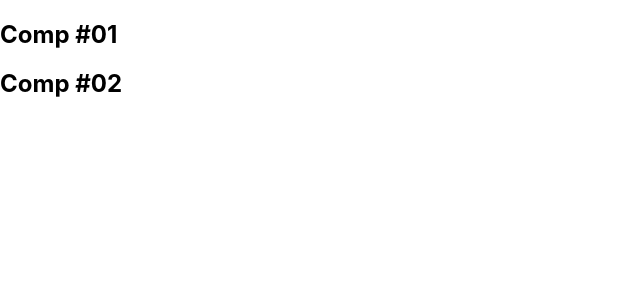
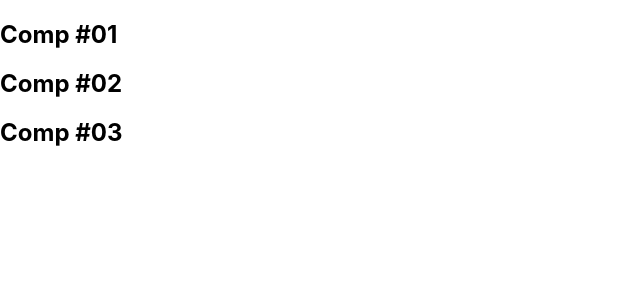
Before and after one commit to marcossouz/Next.js-React-cod3r, a Next.js app in the folder exercicios/: page /modulo/teste in a window 1280 px wide. Shown: the top 300 px of the page, without its empty margins (0-640 px from the left). Built offline with nearby package versions, Linux system fonts and the light colour scheme.

Commit message:
modulo v1.6
Signed-off-by: Marcos Souza <mrcsz.m@gmail.com>

```diff
--- a/exercicios/components/modulo/funcionais.jsx
+++ b/exercicios/components/modulo/funcionais.jsx
@@ -5,3 +5,7 @@ export function Comp1() {
 export const Comp2 = function() {
   return <h2>Comp #02</h2>
 }
+
+export default function Comp3() {
+  return <h2>Comp #03</h2>
+}
--- a/exercicios/pages/modulo/teste.jsx
+++ b/exercicios/pages/modulo/teste.jsx
@@ -1,10 +1,11 @@
-import { Comp1 as Blabla, Comp2 } from '../../components/modulo/funcionais'
+import Comp3, { Comp1 as Blabla, Comp2 } from '../../components/modulo/funcionais'
 
 export default function teste() {
   return (
     <div>
       <Blabla />
       <Comp2 />
+      <Comp3 />
     </div>
   )
 }
```
